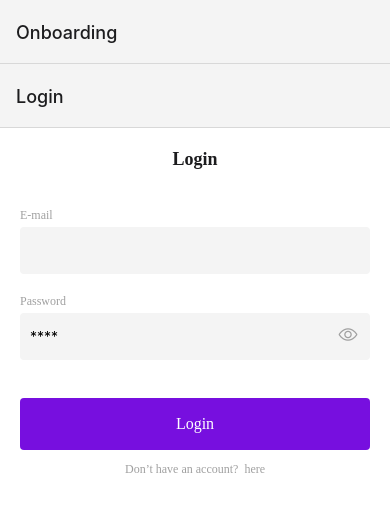
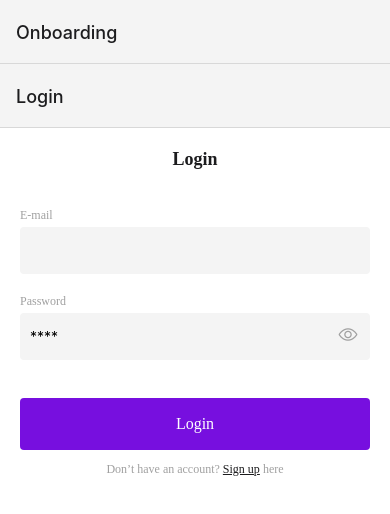
Before and after one commit to falquinho/energy-fund-app, a React Native app: screen /Login in a window 390 px wide. Shown: the top 514 px of the page. Built offline with nearby package versions, Linux system fonts and the light colour scheme.

Commit message:
Login screen reworked to use new components.

```diff
--- a/src/screens/login/index.tsx
+++ b/src/screens/login/index.tsx
@@ -1,7 +1,6 @@
-import { useNavigation } from '@react-navigation/native';
+import { NativeStackScreenProps } from '@react-navigation/native-stack';
 import React from 'react';
 import { TextStyle, View, ViewStyle } from 'react-native';
-import { SafeAreaView } from 'react-native-safe-area-context';
 import { LabelButton } from '../../components/LabelButton';
 import { MyButton } from '../../components/MyButton';
 import { MyPasswordInput } from '../../components/MyPasswordInput';
@@ -10,7 +9,8 @@ import { Spacer } from '../../components/Spacer';
 import { TextHeader } from '../../components/TextHeader';
 import { TextLabel } from '../../components/TextLabel';
 import { OnboardingStackParamList } from '../../navigation/onboardNavigator';
-import { NativeStackScreenProps } from '@react-navigation/native-stack';
+import { SafeAreaView } from '../../components/SafeAreaView';
+import { ScreenView } from '../../components/ScreenView';
 
 type NavigationProps = NativeStackScreenProps<OnboardingStackParamList, 'Login'>;
 
@@ -20,7 +20,7 @@ const LoginScreen: React.FC<NavigationProps> = ({
   const handleSignUp = () => navigation.push('SignUp');
 
   return (
-    <SafeAreaView style={containerStyle}>
+    <ScreenView style={containerStyle}>
       <TextHeader style={centerText}>Login</TextHeader>
 
       <Spacer size={38}/>
@@ -43,13 +43,14 @@ const LoginScreen: React.FC<NavigationProps> = ({
 
       <Spacer size={12}/>
 
-      <View style={signupContainer}>
-        <TextLabel>Don’t have an account? </TextLabel>
-        <LabelButton onPress={handleSignUp} label='Sign up'/>
-        <TextLabel> here</TextLabel>
-      </View>
-
-    </SafeAreaView>
+      <TextLabel style={centerText}>
+        Don’t have an account?{' '}
+        <LabelButton onPress={handleSignUp}>
+          Sign up
+        </LabelButton>
+        {' '}here
+      </TextLabel>
+    </ScreenView>
   )
 }
 
@@ -61,9 +62,4 @@ const centerText: TextStyle = {
   textAlign: 'center',
 }
 
-const signupContainer: ViewStyle = {
-  flexDirection: 'row',
-  justifyContent: 'center',
-}
-
 export default LoginScreen;
--- /dev/null
+++ b/src/screens/signup/CheckboxSection.tsx
@@ -0,0 +1,42 @@
+import React from 'react'
+import { View } from 'react-native'
+import { MyCheckbox } from '../../components/MyCheckbox'
+import { TextLabel } from '../../components/TextLabel'
+import { LabelButton } from '../../components/LabelButton'
+
+
+export type CheckboxSectionProps = {
+  onValueChange?: (value: boolean) => void,
+  value?: boolean,
+  disabled?: boolean,
+  onPrivacyPress?: () => void,
+  onTermsPress?: () => void,
+}
+
+export const CheckboxSection: React.FC<CheckboxSectionProps> = ({
+  disabled,
+  onPrivacyPress,
+  onTermsPress,
+  onValueChange,
+  value,
+}) => {
+  return (
+    <View style={{flexDirection: 'row'}}>
+      <View>
+        <MyCheckbox {...{onValueChange, value, disabled}}/>
+      </View>
+      <View style={{flex: 1, marginLeft: 10}}>
+        <TextLabel>
+          {"I am over 18 years of age and I have read and agree to the "}
+          <LabelButton onPress={onTermsPress}>
+            Terms of Service
+          </LabelButton>
+          {" and "}
+          <LabelButton onPress={onPrivacyPress}>
+            Privacy policy
+          </LabelButton>
+        </TextLabel>
+      </View>
+    </View>
+  )
+}
--- a/src/screens/signup/index.tsx
+++ b/src/screens/signup/index.tsx
@@ -1,10 +1,60 @@
-import React from 'react'
+import React from 'react';
+import { TextStyle } from 'react-native';
+import { LabelButton } from '../../components/LabelButton';
+import { MyButton } from '../../components/MyButton';
+import { MyPasswordInput } from '../../components/MyPasswordInput';
+import { MyTextInput } from '../../components/MyTextInput';
+import { SafeAreaView } from '../../components/SafeAreaView';
+import { Spacer } from '../../components/Spacer';
+import { TextHeader } from '../../components/TextHeader';
+import { TextLabel } from '../../components/TextLabel';
+import { CheckboxSection } from './CheckboxSection';
+import { NativeStackScreenProps } from '@react-navigation/native-stack';
+import { OnboardingStackParamList } from '../../navigation/onboardNavigator';
+import { ScreenView } from '../../components/ScreenView';
 
 
-const SignupScreen: React.FC = () => {
+type SignupScreenProps = NativeStackScreenProps<OnboardingStackParamList, 'SignUp'>;
+
+const SignupScreen: React.FC<SignupScreenProps> = ({
+  navigation,
+}) => {
+  const handleLoginHere = () => {
+    navigation.navigate('Login')
+  }
+
   return (
-    null
+    <ScreenView>
+      <TextHeader style={headerStyle}>
+        Create your account
+      </TextHeader>
+      <Spacer size={34}/>
+      <MyTextInput label='First Name'/>
+      <Spacer size={20}/>
+      <MyTextInput label='Last Name'/>
+      <Spacer size={20}/>
+      <MyTextInput label='E-mail'/>
+      <Spacer size={20}/>
+      <MyPasswordInput label='Password'/>
+      <Spacer size={20}/>
+      <CheckboxSection/>
+      <Spacer size={32}/>
+      <MyButton
+        label='Create account'
+      />
+      <Spacer size={20}/>
+      <TextLabel style={{textAlign: 'center'}}>
+        {'Already have an account? '}
+        <LabelButton onPress={handleLoginHere}>
+          Log in Here
+        </LabelButton>
+      </TextLabel>
+    </ScreenView>
   )
 }
 
+const headerStyle: TextStyle = {
+  textAlign: 'center',
+}
+
 export default SignupScreen;
```
